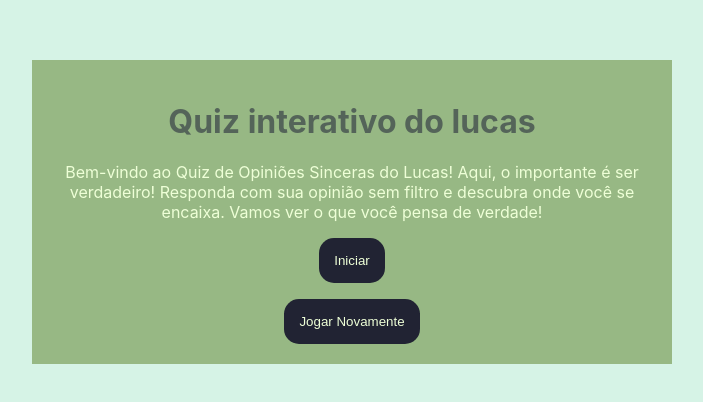
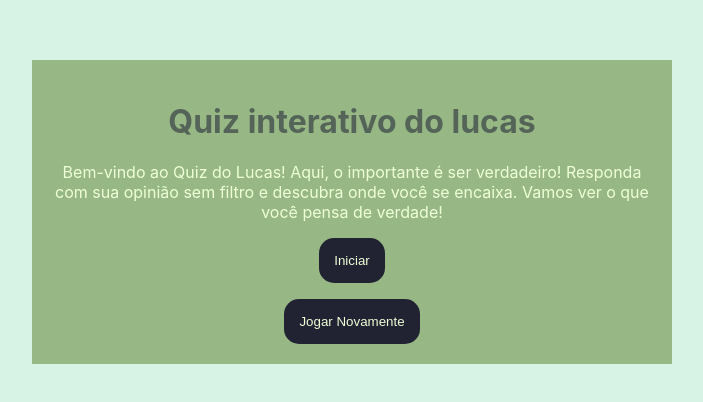
Before and after one commit to lucasvilaofinaszl/quiz-interativo, a plain HTML site: page index.html in a window 1280 px wide. Shown: the part 196-598 px from the top of the page, without its empty margins (288-991 px from the left). Drawn offline with Linux system fonts and the light colour scheme.

Commit message:
Update index.html

```diff
--- a/index.html
+++ b/index.html
@@ -10,7 +10,7 @@
  <div class="caixa-principal">
     <h1>Quiz interativo do lucas</h1>
     <div class="tela-inicial">
-        <p>Bem-vindo ao Quiz de Opiniões Sinceras do Lucas!
+        <p>Bem-vindo ao Quiz do Lucas!
 Aqui, o importante é ser verdadeiro! Responda com sua opinião sem filtro e descubra onde você se encaixa. Vamos ver o que você pensa de verdade!</p>
         <button clas="iniciar-btn">Iniciar</button>
     </div>
```
